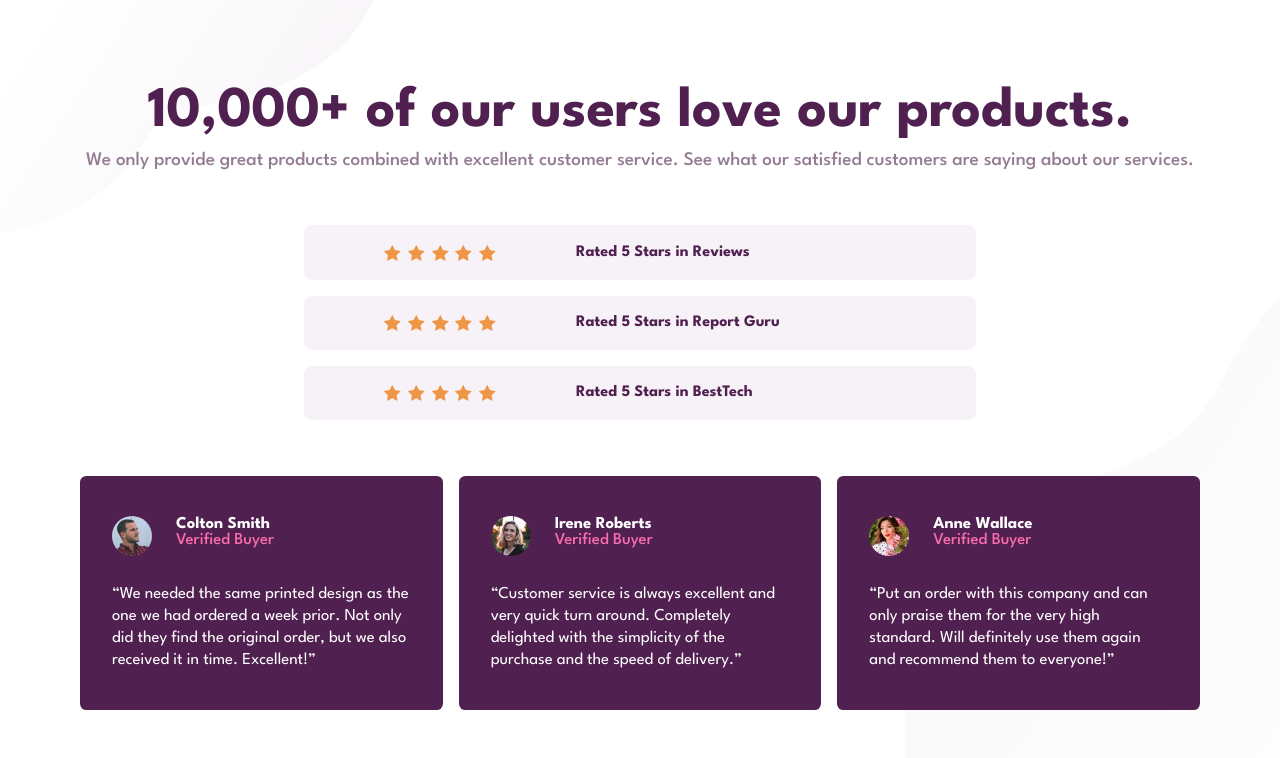
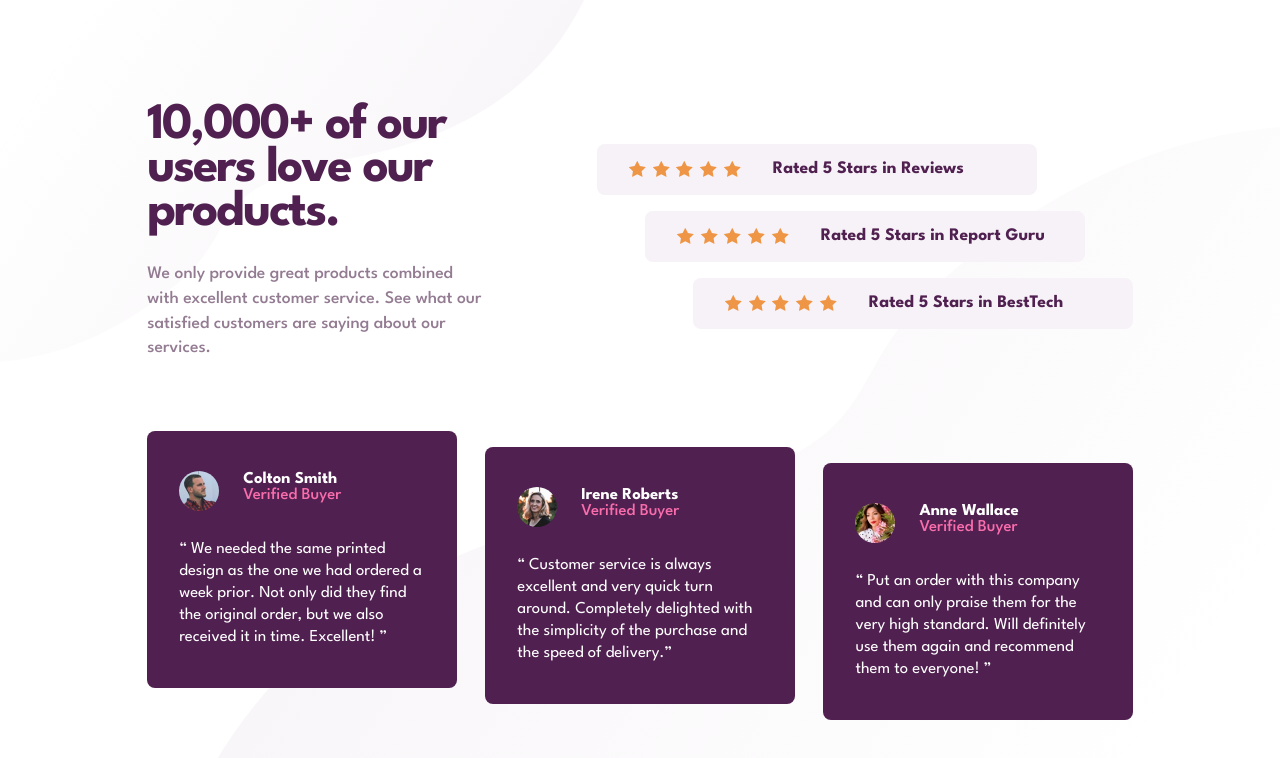
Before and after one commit to IamAbhiDev/social-proof-section-master-new.github.io, a plain HTML site: page index.html in a window 1280 px wide. Drawn offline with Linux system fonts and the light colour scheme.

Commit message:
responsive design (desktop) added

```diff
--- a/css/style.css
+++ b/css/style.css
@@ -55,7 +55,6 @@ body {
     background: url(../images/bg-pattern-top-mobile.svg), url(../images/bg-pattern-bottom-mobile.svg);
     background-repeat: no-repeat;
     background-position: left top, right bottom;
-    /* background-size: 100%; */
     font-family: var(--ff-primary);
     min-height: 100vh;
     display: grid;
@@ -87,14 +86,16 @@ body {
 
 .social__header__heading {
     color: var(--very-dark-magenta);
-    font-size: clamp(2rem, 10.4vw, 3.6rem);
+    font-size: 2.4rem;
     line-height: .8;
+    letter-spacing: -2px;
 }
 
 .social__header__text {
     color: var(--dark-grayish-magenta);
-    font-size: clamp(1rem, 4.7vw, 1.2rem);
+    font-size: clamp(1rem, 4.7vw, 1.1rem);
     font-weight: var(--medium);
+    line-height: 1.4;
 }
 
 /*Ratings*/
@@ -139,7 +140,7 @@ body {
 
 .social__testimonials__card {
     background-color: var(--very-dark-magenta);
-    border-radius: .4rem;
+    border-radius: .5rem;
     display: grid;
     gap: 1.65rem;
     padding: 2.5rem 2rem 2.4rem;
@@ -175,6 +176,10 @@ body {
 /*Responsive Web Design*/
 
 @media screen and (min-width: 45rem) {
+    .social__header__heading {
+        font-size: 2.6rem;
+    }
+
     .social__ratings {
         padding: 0 20%;
         margin: 2rem 0;
@@ -193,3 +198,81 @@ body {
         grid-template-columns: repeat(3, 1fr);
     }
 }
+
+/*Responsive Design - Desktop*/
+
+@media screen and (min-width: 65rem) {
+    body {
+        background: url(../images/bg-pattern-top-desktop.svg), url(../images/bg-pattern-bottom-desktop.svg);
+        background-repeat: no-repeat;
+        background-position: left top, right bottom;
+        padding: 0 6%;
+    }
+
+    .social {
+        grid-template-columns: 1fr 1fr;
+        grid-template-areas:
+            'header ratings'
+            'testimonials testimonials'
+        ;
+        column-gap: min(15vw, 14rem);
+        row-gap: 4.4rem;
+        padding-top: 7vh;
+    }
+
+    .social__header {
+        grid-area: header;
+        text-align: start;
+        gap: 3.5vh;
+    }
+
+    .social__header__heading {
+        font-size: clamp(2.6rem, 4vw, 3.5rem);
+        line-height: .85;
+    }
+
+    .social__ratings {
+        grid-area: ratings;
+        align-content: center;
+        margin: 0;
+        padding-top: .5rem;
+        padding-left: 1rem;
+    }
+
+    .social__ratings__row {
+        width: 27.5rem;
+        grid-template-columns: 1fr 2.5fr;
+        padding: 1.1rem 2rem;
+        gap: 2rem;
+        align-content: center;
+    }
+
+    .social__ratings__row:nth-child(1) {
+        transform: translateX(-6rem);
+    }
+
+    .social__ratings__row:nth-child(2) {
+        transform: translateX(-3rem);
+    }
+
+    .social__ratings__row__text {
+        font-size: 1.1rem;
+    }
+
+    .social__testimonials {
+        grid-area: testimonials;
+        gap: 1.8rem;
+    }
+
+    .social__testimonials__card {
+        padding: 2.5rem 2rem;
+    }
+
+    .social__testimonials__card:nth-child(2) {
+        transform: translateY(1rem);
+    }
+
+    .social__testimonials__card:nth-child(3) {
+        transform: translateY(2rem);
+    }
+}
--- a/index.html
+++ b/index.html
@@ -60,11 +60,12 @@
           </div>
         </div>
 
-        <q class="social__testimonials__card__review">We needed the same printed design as the one we had ordered a
+        <q class="social__testimonials__card__review">&nbsp;We needed the same printed design as the one we had ordered
+          a
           week
           prior.
           Not only did they find the original order, but we also received it in time.
-          Excellent!</q>
+          Excellent!&nbsp;</q>
       </li>
 
       <li class="social__testimonials__card">
@@ -77,7 +78,8 @@
           </div>
         </div>
 
-        <q class="social__testimonials__card__review">Customer service is always excellent and very quick turn around.
+        <q class="social__testimonials__card__review">&nbsp;Customer service is always excellent and very quick turn
+          around.
           Completely
           delighted with the simplicity of the purchase and the speed of delivery.</q>
       </li>
@@ -92,10 +94,11 @@
           </div>
         </div>
 
-        <q class="social__testimonials__card__review">Put an order with this company and can only praise them for the
+        <q class="social__testimonials__card__review">&nbsp;Put an order with this company and can only praise them for
+          the
           very
           high
-          standard. Will definitely use them again and recommend them to everyone!</q>
+          standard. Will definitely use them again and recommend them to everyone!&nbsp;</q>
       </li>
 
     </ul>
```
